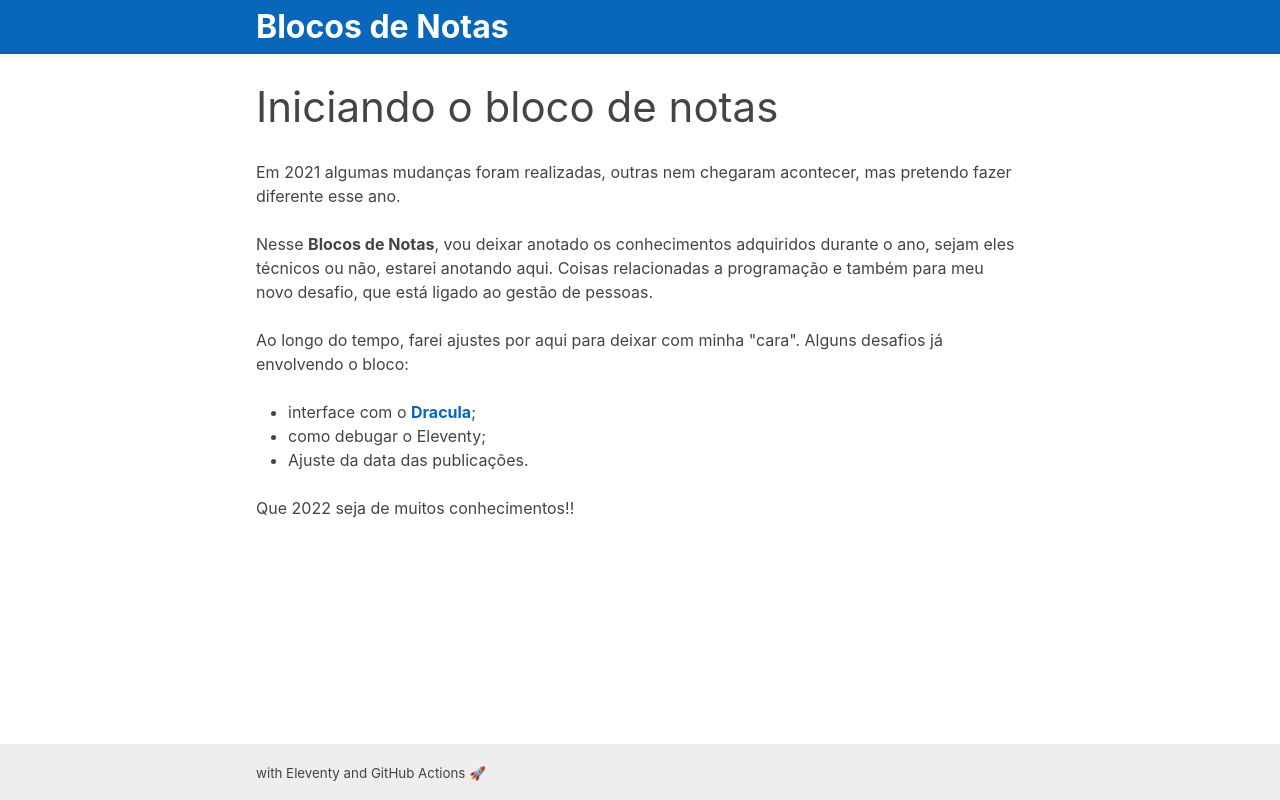
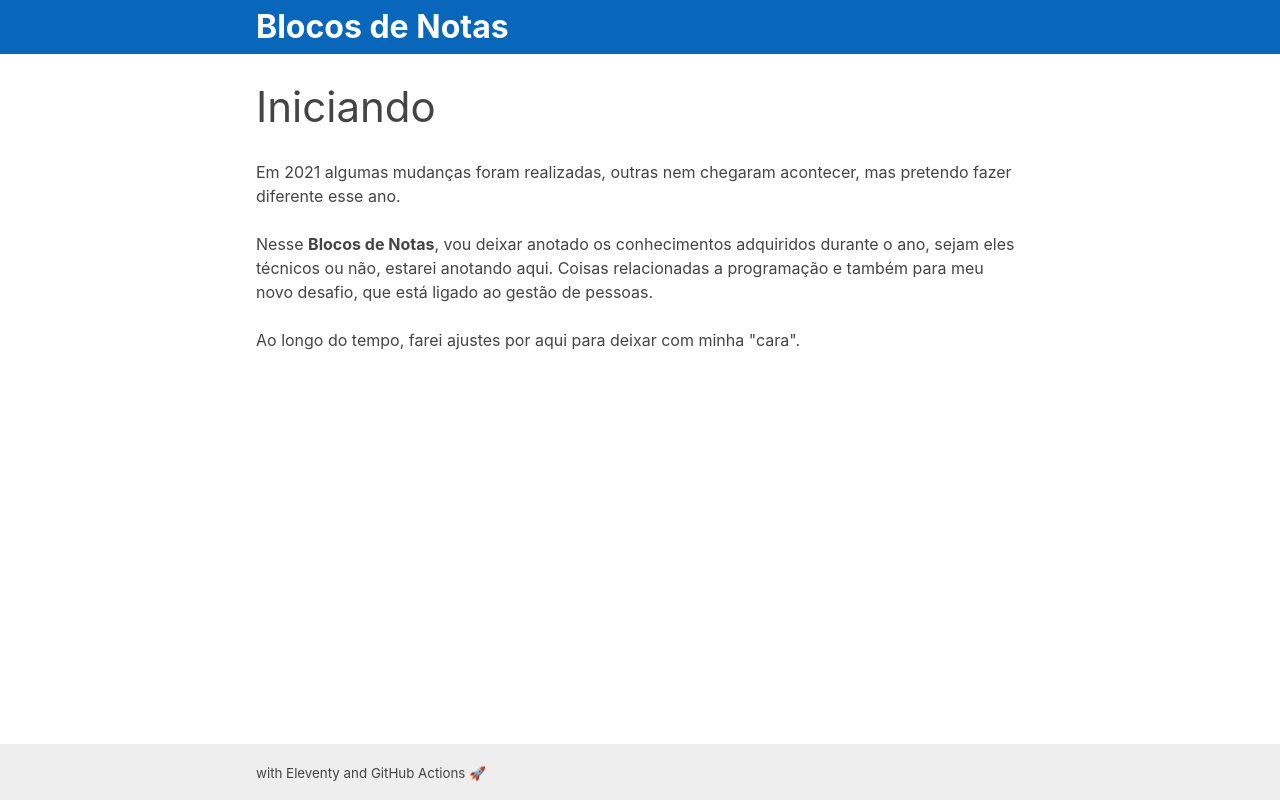
Before and after one commit to tcelestino/bloco-de-notas, an Eleventy site: page posts/2022/2022-01-01-iniciando-uma-nova-rotina.md in a window 1280 px wide. Built offline with nearby package versions, Linux system fonts and the light colour scheme; Eleventy itself is replaced by a stand-in of ours; files that its build step writes are made by us from their sources.

Commit message:
docs: remove text

```diff
--- a/posts/2022/2022-01-01-iniciando-uma-nova-rotina.md
+++ b/posts/2022/2022-01-01-iniciando-uma-nova-rotina.md
@@ -1,6 +1,6 @@
 ---
 layout: post
-title: "Iniciando o bloco de notas"
+title: "Iniciando"
 date: 2022-01-01
 ---
 
@@ -8,10 +8,4 @@ Em 2021 algumas mudanças foram realizadas, outras nem chegaram acontecer, mas p
 
 Nesse **Blocos de Notas**, vou deixar anotado os conhecimentos adquiridos durante o ano, sejam eles técnicos ou não, estarei anotando aqui. Coisas relacionadas a programação e também para meu novo desafio, que está ligado ao gestão de pessoas.
 
-Ao longo do tempo, farei ajustes por aqui para deixar com minha "cara". Alguns desafios já envolvendo o bloco:
-
-* interface com o [Dracula](https://github.com/dracula/dracula-theme);
-* como debugar o Eleventy;
-* Ajuste da data das publicações.
-
-Que 2022 seja de muitos conhecimentos!!
+Ao longo do tempo, farei ajustes por aqui para deixar com minha "cara".
```
